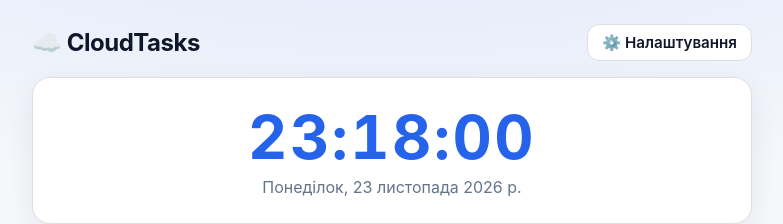
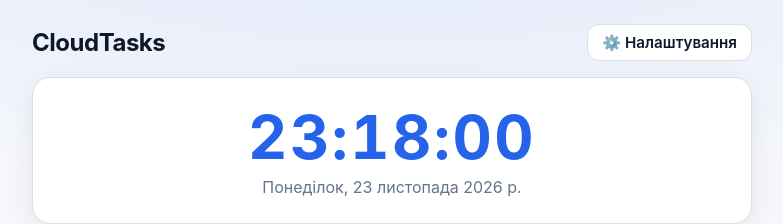
Before and after one commit to Atanasia225/cloudtasks, a website: page public/index.html in a window 1280 px wide. Shown: the top 224 px of the page, without its empty margins (248-1031 px from the left). Drawn offline with Linux system fonts and the light colour scheme.

```diff
--- a/public/index.html
+++ b/public/index.html
@@ -10,7 +10,7 @@
 <body>
   <main class="app">
     <header class="top">
-      <h1>☁️ CloudTasks</h1>
+      <h1>CloudTasks</h1>
 
       <details class="settings">
         <summary>⚙️ Налаштування</summary>
```
